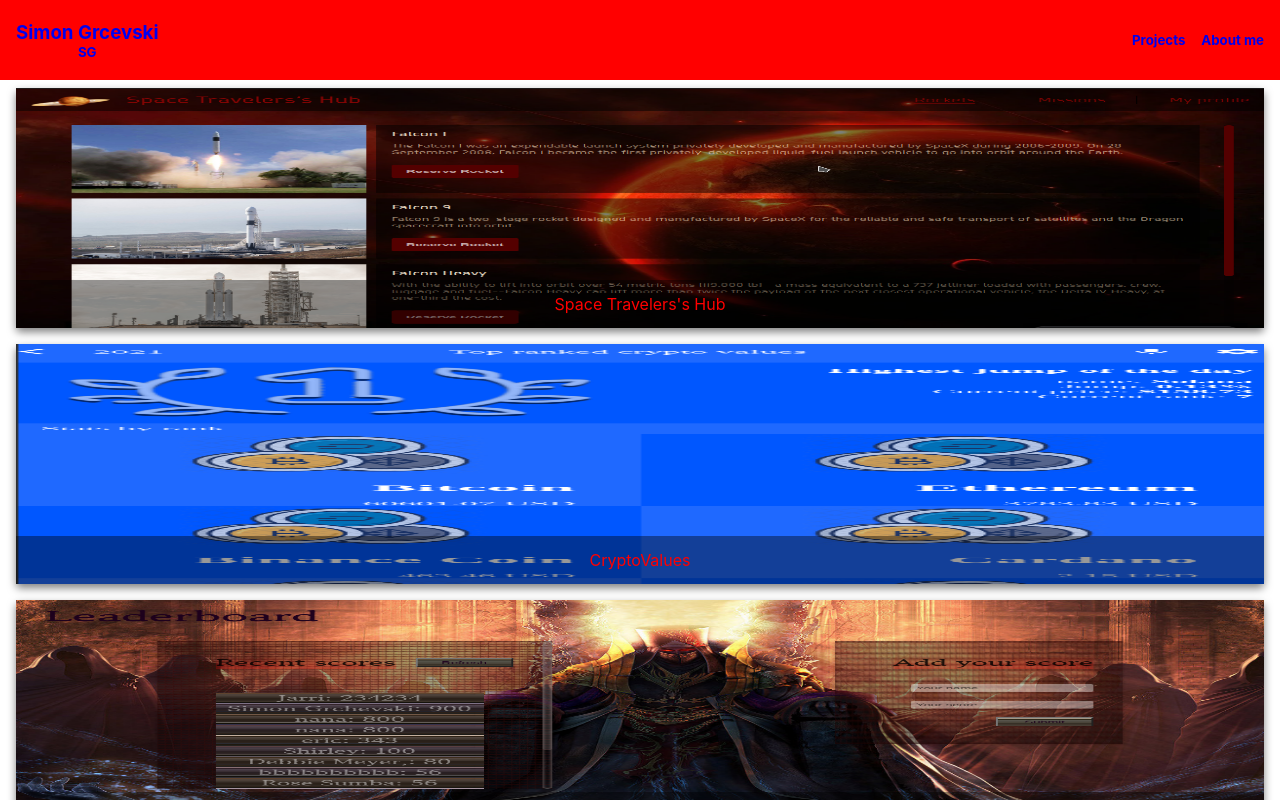
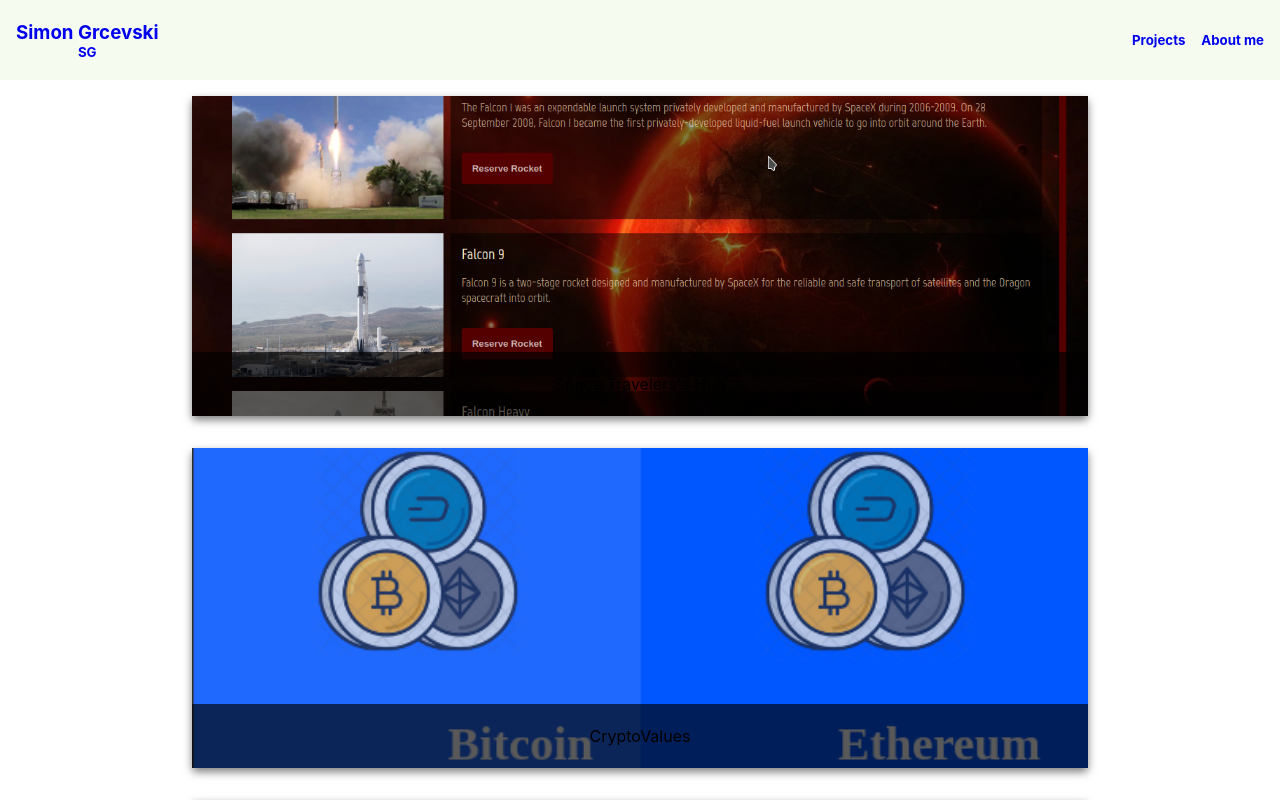
Before and after one commit to SimonGrchevski/Shortfolio, a React (Create React App) app: page /#/projects in a window 1280 px wide. Shown: the top 800 px of the page. Built offline with nearby package versions, Linux system fonts and the light colour scheme.

Commit message:
Change the images from image tag to background image and fix proptype error

```diff
--- a/src/components/card.js
+++ b/src/components/card.js
@@ -1,16 +1,21 @@
 import React from 'react';
 import PropTypes from 'prop-types';
 
-const Card = ({ name, imageUrl, handleClick }) => (
+const Card = ({ name, imageUrl, handleClick }) => {
+  const styles = { backgroundImage: `url(${imageUrl})` };
+  return (
+
     // eslint-disable-next-line
     <article className = "card" onClick={(e) => handleClick(e)}>
-    <img src={imageUrl} alt={`${name}`} />
+
+      <div style={styles} className="cardImage" />
       <div className="cardLabel flex justify-center items-center">
         {name}
       </div>
 
     </article>
   );
+};
 
 export default Card;
 
--- a/src/components/popup.js
+++ b/src/components/popup.js
@@ -19,7 +19,7 @@
       <div>
         <ProjectDetail label="name" description={name} />
         <ProjectDetail label="description" description={description} />
-        <ProjectDetail label="technologies" description={technologies} />
+        <ProjectDetail label="technologies" description={technologies.join(',')} />
         <div><a href={repoLink}>repoLink</a></div>
         <div><a href={demoUrl}>demoUrl</a></div>
       </div>
--- a/src/components/project.js
+++ b/src/components/project.js
@@ -17,7 +17,7 @@
   };
   return (
     <article>
-      { !toggleOn && <Card name={name} handleClick={handleClick} imageUrl={imageUrl} />}
+      <Card name={name} handleClick={handleClick} imageUrl={imageUrl} />
 
       { toggleOn && (
       <Popup
--- a/src/components/projects.js
+++ b/src/components/projects.js
@@ -10,7 +10,7 @@
       demoUrl={pro.demoUrl}
       imageUrl={pro.imageUrl}
       description={pro.description}
-      technologies={pro.technologies.join(',')}
+      technologies={pro.technologies}
       repoLink={pro.repoLink}
     />
   ));
--- a/src/index.css
+++ b/src/index.css
@@ -22,6 +22,7 @@
     sans-serif;
   -webkit-font-smoothing: antialiased;
   -moz-osx-font-smoothing: grayscale;
+  color: #F71735;
 }
 
 code {
@@ -84,7 +85,7 @@
   text-align: center;
   padding: 1rem;
   height: 5rem;
-  background-color: red;
+  background-color: #F5FBEF;
   position: fixed;
   width: 100vw;
   z-index: 3;
@@ -102,20 +103,28 @@
 }
 
 .card {
-  height: 15rem;
-  margin: 0.5rem  1rem;
+  height: 20rem;
+  width: 70%;
+  margin: 1rem auto;
   position: relative;
   box-shadow: 0 4px 8px 0 rgba(0, 0, 0, 0.5);
   border-radius: 4px;
 }
 
+.cardImage {
+  background-size: cover;
+  background-position-y: 50%;
+  width: 100%;
+  height: 100%;
+}
+
 .cardLabel {
   position: absolute;
   bottom: 0;
-  color: red;
+  color: black;
   width: 100%;
   height: 20%;
-  background-color: rgba(0, 0, 0, 0.404);
+  background-color: rgba(0, 0, 0, 0.651);
 }
 
 /*   ---- POPUP STYLES ---- */
@@ -126,7 +135,8 @@
   width: 100%;
   height: 100%;
   z-index: 500;
-  background-color: rgba(0, 0, 0, 0.418);
+  background-color: rgba(0, 0, 0, 0.808);
+  color: #F71735;
 }
 
 .popup {
@@ -136,29 +146,14 @@
   margin: 2rem auto;
   word-break: break-word;
   padding: 1rem 2rem 2rem 2rem;
-  background-color: red;
-}
-
-.popupImageWrapper {
-  max-height: 50%;
-  overflow: hidden;
-}
-
-.popupImageContainer {
-  max-height: inherit;
-  transform: translateY(50%);
-}
-
-.popupImageContainer img {
-  display: block;
-  transform: translateY(-50%);
+  background-color: #101935;
 }
 
 /*   ---- FOOTER STYLES ---- */
 footer {
   padding: 1rem;
   height: 5rem;
-  background-color: red;
+  background-color: #f5fbef;
 }
 
 .contactMe {
```
Lines whose indentation alone changed are shown as unchanged.
